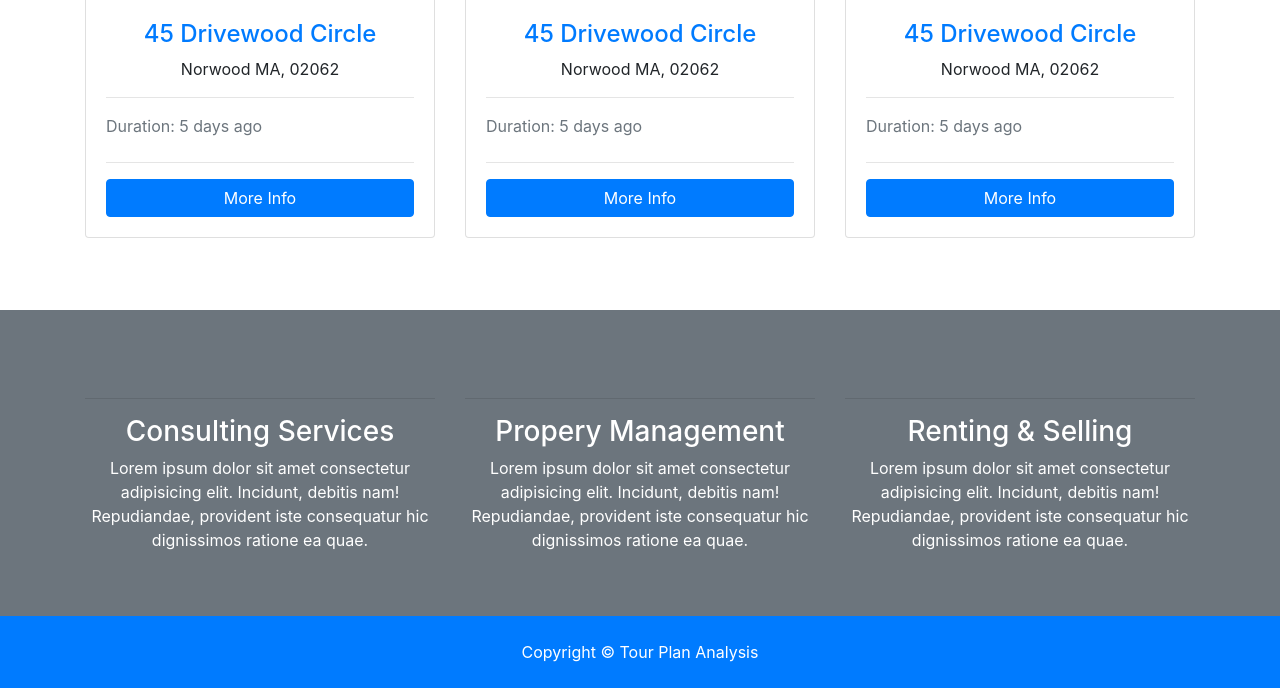
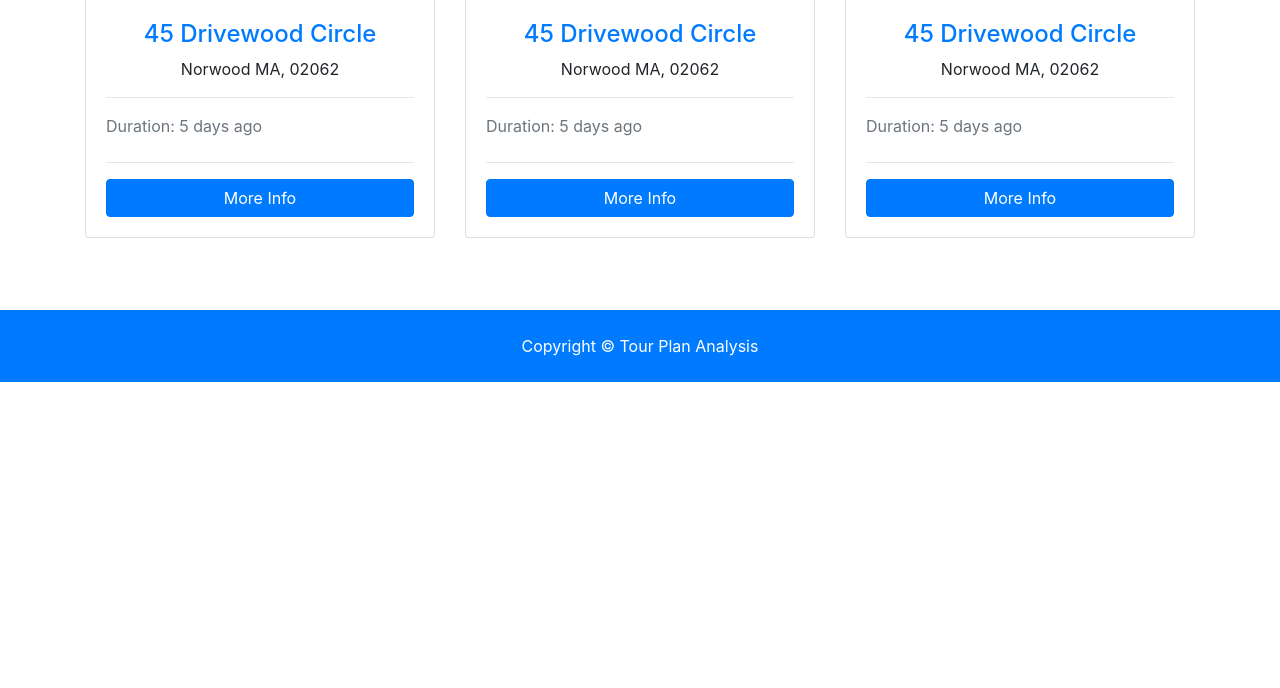
Before and after one commit to shafiur404/tour_plan_analysis, a Django app: template templates/pages/index.html in a window 1280 px wide. Shown: the part 1271-1959 px from the top of the page. After the commit the page ends 1653 px from the top, so only its background shows below. Run offline with Django 3.2, Linux system fonts and the light colour scheme; the template is opened without the code that fills it, so the values that code supplies are empty; some libraries are stand-ins or nearby versions.

```diff
--- a/templates/pages/index.html
+++ b/templates/pages/index.html
@@ -226,32 +226,4 @@
       </div>
     </div>
   </section>
-
-  <section id="services" class="py-5 bg-secondary text-white">
-    <div class="container">
-      <div class="row text-center">
-        <div class="col-md-4">
-          <i class="fas fa-comment fa-4x mr-4"></i>
-          <hr>
-          <h3>Consulting Services</h3>
-          <p>Lorem ipsum dolor sit amet consectetur adipisicing elit. Incidunt, debitis nam! Repudiandae, provident iste consequatur
-            hic dignissimos ratione ea quae.</p>
-        </div>
-        <div class="col-md-4">
-          <i class="fas fa-home fa-4x mr-4"></i>
-          <hr>
-          <h3>Propery Management</h3>
-          <p>Lorem ipsum dolor sit amet consectetur adipisicing elit. Incidunt, debitis nam! Repudiandae, provident iste consequatur
-            hic dignissimos ratione ea quae.</p>
-        </div>
-        <div class="col-md-4">
-          <i class="fas fa-suitcase fa-4x mr-4"></i>
-          <hr>
-          <h3>Renting & Selling</h3>
-          <p>Lorem ipsum dolor sit amet consectetur adipisicing elit. Incidunt, debitis nam! Repudiandae, provident iste consequatur
-            hic dignissimos ratione ea quae.</p>
-        </div>
-      </div>
-    </div>
-  </section>
 {% endblock %}
```
